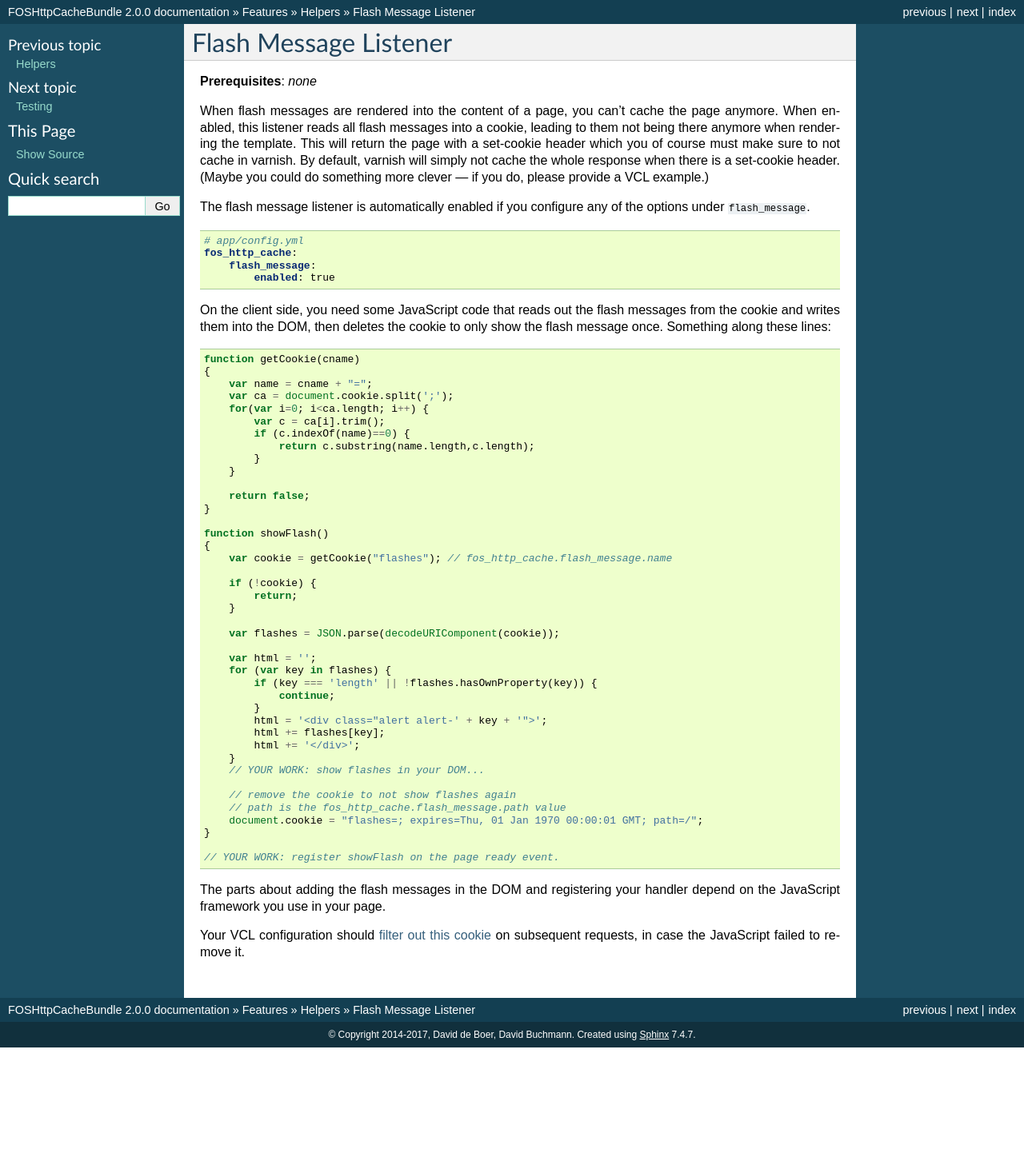
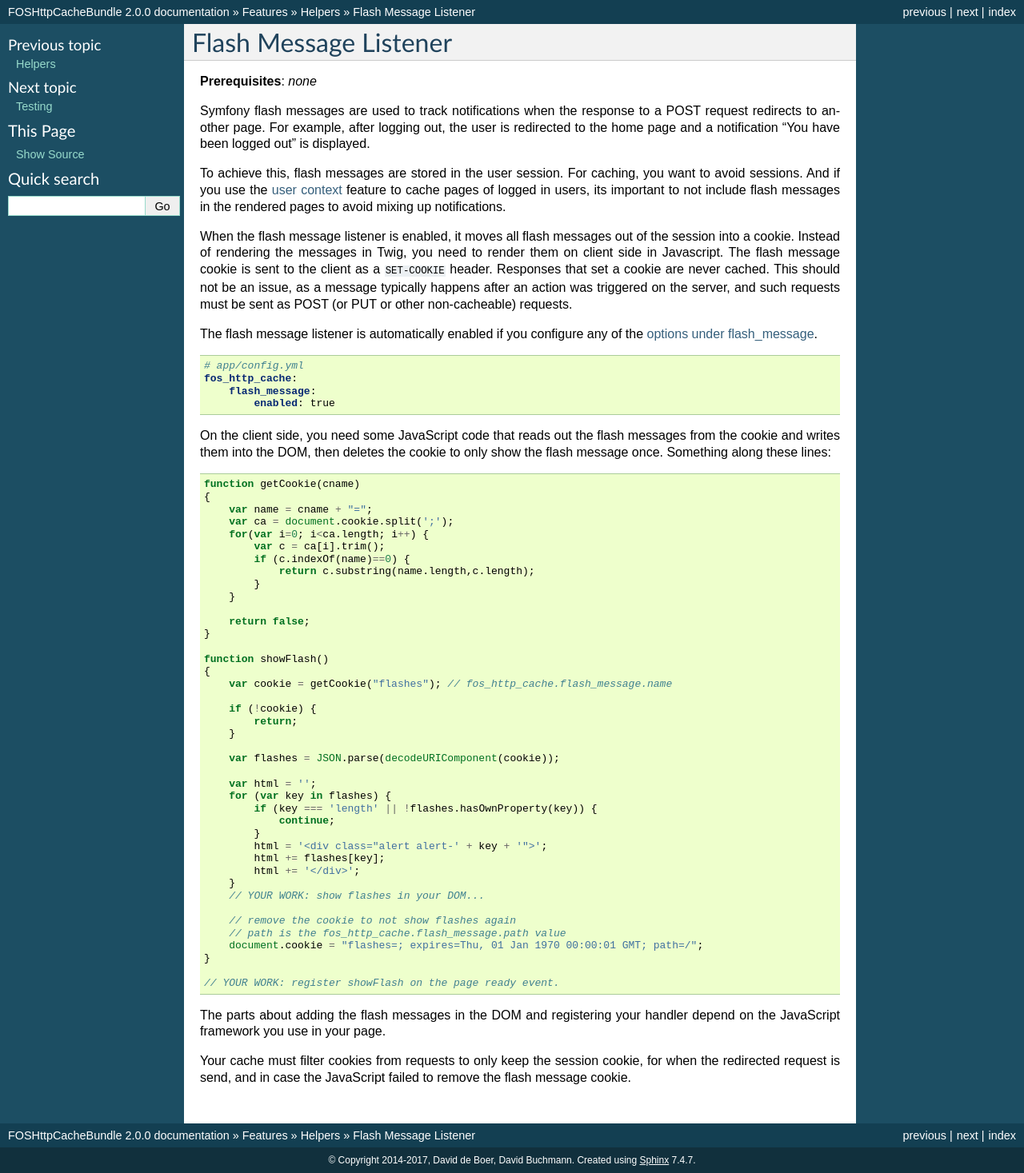
Before and after one commit to FriendsOfSymfony/FOSHttpCacheBundle, a Sphinx documentation site: the page built from Resources/doc/features/helpers/flash-message.rst, in a window 1280 px wide. Shown: the whole page at 80% size. Built offline with Sphinx 7.4.7, drawn with Linux system fonts in a browser that asks for light colours; before the commit the page ends 1310 px from its top, so only the background shows below that.

Commit message:
improve flash message documentation

```diff
--- a/Resources/doc/features/helpers/flash-message.rst
+++ b/Resources/doc/features/helpers/flash-message.rst
@@ -3,16 +3,26 @@
 
 **Prerequisites**: *none*
 
-When flash messages are rendered into the content of a page, you can't cache
-the page anymore. When enabled, this listener reads all flash messages into a
-cookie, leading to them not being there anymore when rendering the template.
-This will return the page with a set-cookie header which you of course must
-make sure to not cache in varnish. By default, varnish will simply not cache
-the whole response when there is a set-cookie header. (Maybe you could do
-something more clever — if you do, please provide a VCL example.)
+Symfony flash messages are used to track notifications when the response to a
+POST request redirects to another page. For example, after logging out, the
+user is redirected to the home page and a notification "You have been logged
+out" is displayed.
+
+To achieve this, flash messages are stored in the user session. For caching, you
+want to avoid sessions. And if you use the :doc:`user context <../user-context>`
+feature to cache pages of logged in users, its important to not include flash
+messages in the rendered pages to avoid mixing up notifications.
+
+When the flash message listener is enabled, it moves all flash messages out of
+the session into a cookie. Instead of rendering the messages in Twig, you need
+to render them on client side in Javascript. The flash message cookie is sent
+to the client as a ``SET-COOKIE`` header. Responses that set a cookie are never
+cached. This should not be an issue, as a message typically happens after an
+action was triggered on the server, and such requests must be sent as POST
+(or PUT or other non-cacheable) requests.
 
 The flash message listener is automatically enabled if you configure any of
-the options under ``flash_message``.
+the :doc:`options under flash_message <../../reference/configuration/flash-message>`.
 
 .. code-block:: yaml
 
@@ -71,5 +81,6 @@
 
 The parts about adding the flash messages in the DOM and registering your handler depend on the JavaScript framework you use in your page.
 
-Your VCL configuration should `filter out this cookie <https://www.varnish-cache.org/trac/wiki/VCLExampleRemovingSomeCookies>`_
-on subsequent requests, in case the JavaScript failed to remove it.
+Your cache must filter cookies from requests to only keep the session cookie,
+for when the redirected request is send, and in case the JavaScript failed to
+remove the flash message cookie.
```
Also changed, not shown: Resources/doc/features/user-context.rst (+8 -1 lines).
